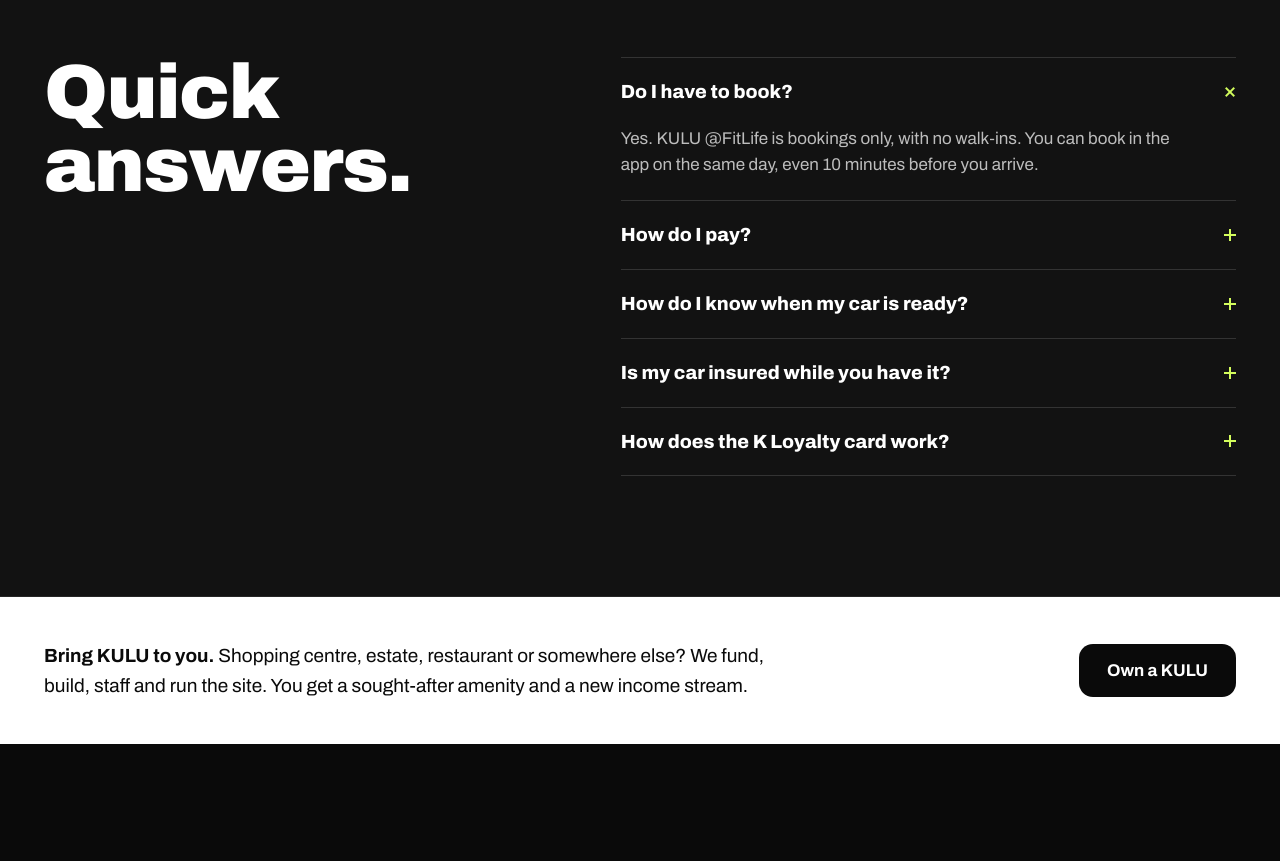
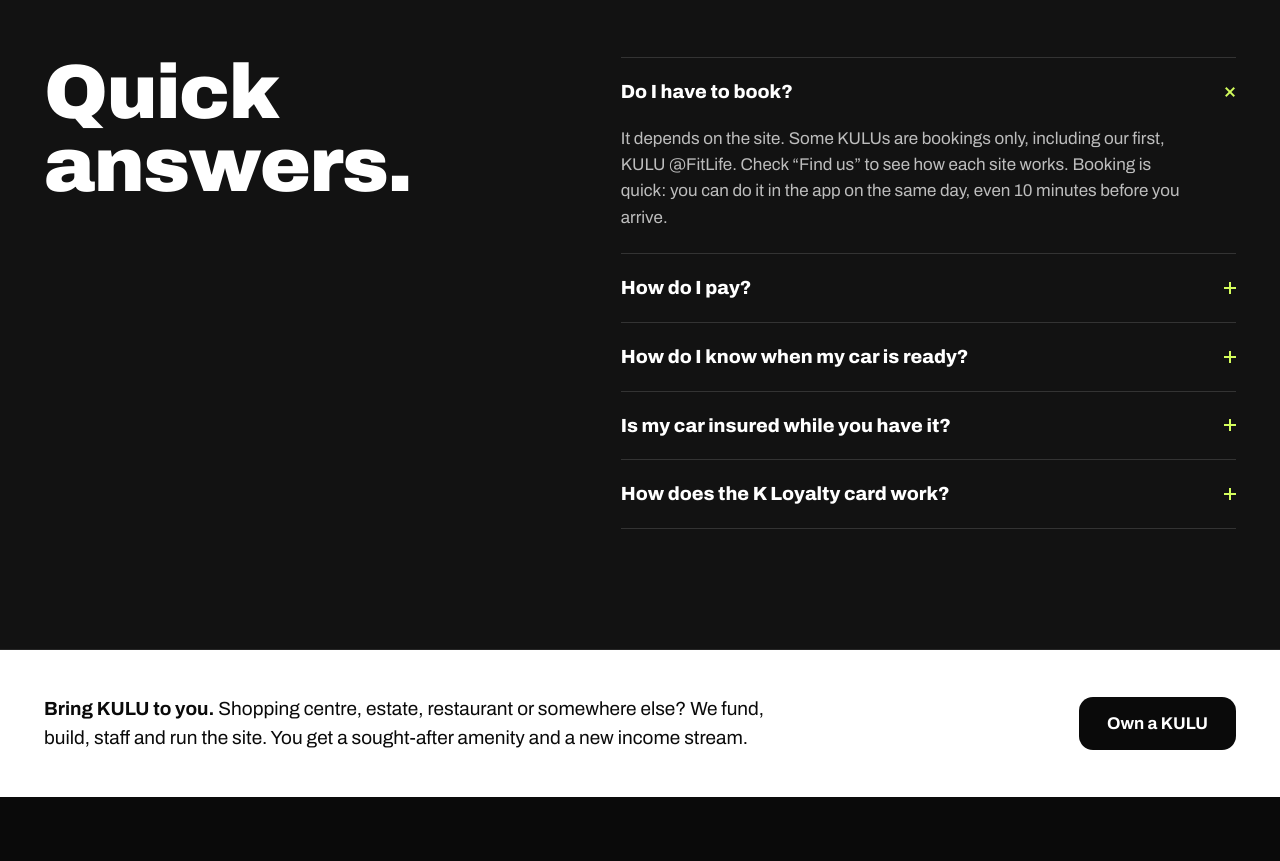
Before and after one commit to jackcatt97/KULU, a plain HTML site: page index.html in a window 1280 px wide. Shown: the part 6080-6941 px from the top of the page. Drawn offline with Linux system fonts and the light colour scheme.

Commit message:
Quick answers: make 'Do I have to book?' general, naming FitLife as bookings only
Co-Authored-By: Claude Opus 5.5 <noreply@anthropic.com>
Claude-Session: https://claude.ai/code/session_01HP8T6dcZhCddHZQ17H47nr

```diff
--- a/index.html
+++ b/index.html
@@ -294,7 +294,7 @@
   <div class="in">
     <h2>Quick answers.</h2>
     <div class="qs">
-      <details open><summary>Do I have to book?</summary><p>Yes. KULU @FitLife is bookings only, with no walk‑ins. You can book in the app on the same day, even 10 minutes before you arrive.</p></details>
+      <details open><summary>Do I have to book?</summary><p>It depends on the site. Some KULUs are bookings only, including our first, KULU @FitLife. Check “Find us” to see how each site works. Booking is quick: you can do it in the app on the same day, even 10 minutes before you arrive.</p></details>
       <details><summary>How do I pay?</summary><p>By card or tap at the KULU counter when you collect your car. Paying in the app is coming soon.</p></details>
       <details><summary>How do I know when my car is ready?</summary><p>Follow your wash live under Bookings in the app. We’ll show you when your car is clean and ready.</p></details>
       <details><summary>Is my car insured while you have it?</summary><p>Yes. From the moment you hand over the keys until you drive away.</p></details>
```
